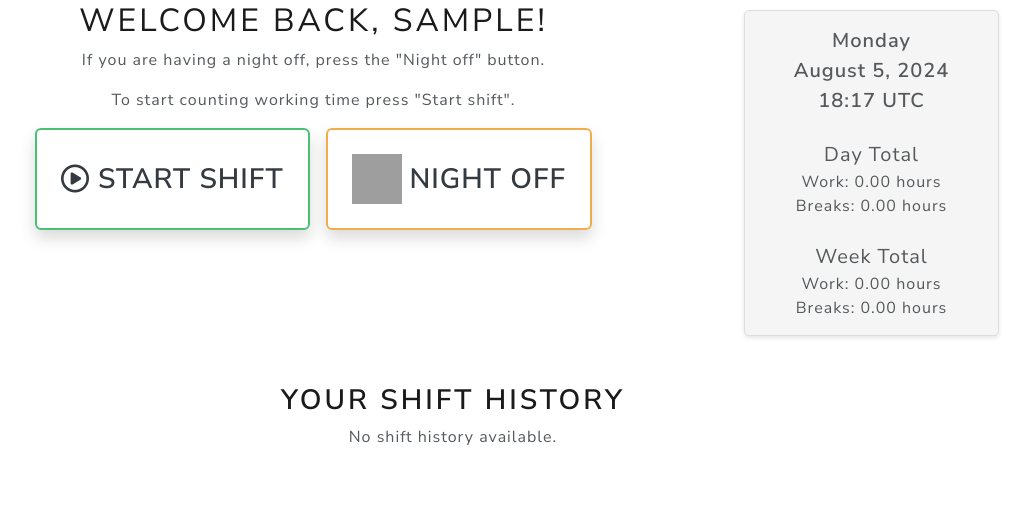
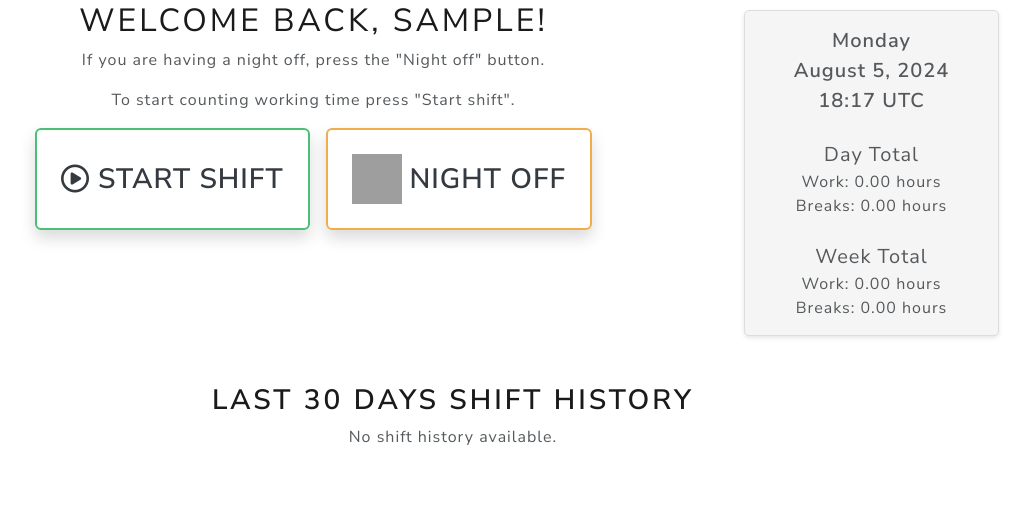
Before and after one commit to adonini/working_hours, a Django app: page / in a window 1280 px wide. Shown: the part 121-637 px from the top of the page, without its empty margins (187-1217 px from the left). Run offline with Django 4.2, Linux system fonts and the light colour scheme; the visitor is signed in with stand-in values (Sample User, id 1); data that the repository does not hold is empty; some libraries are stand-ins or nearby versions; grey boxes are pictures that could not be loaded.

Commit message:
change history section title

```diff
--- a/shifterslogin/templates/login/index.html
+++ b/shifterslogin/templates/login/index.html
@@ -69,7 +69,7 @@
 
 			<!-- History Section -->
 			<div class="container mt-5">
-				<h2 class="text-center font-weight-bold">Your Shift History</h2>
+				<h2 class="text-center font-weight-bold">Last 30 Days Shift History</h2>
 				{% if shifts_history %}
 					<div class="table-responsive">
 						<table id="history-table" class="table table-sm table-bordered table-striped table-hover text-center cell-border dt-center">
```
